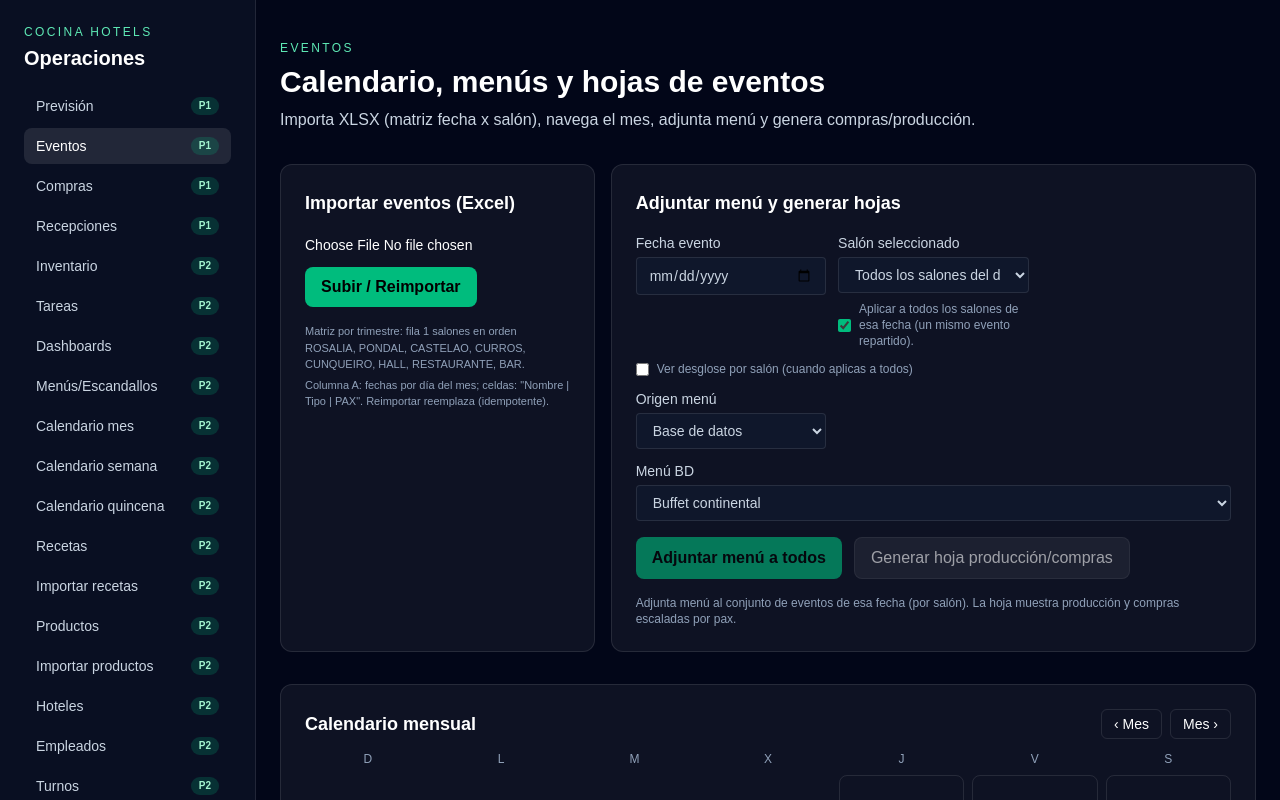
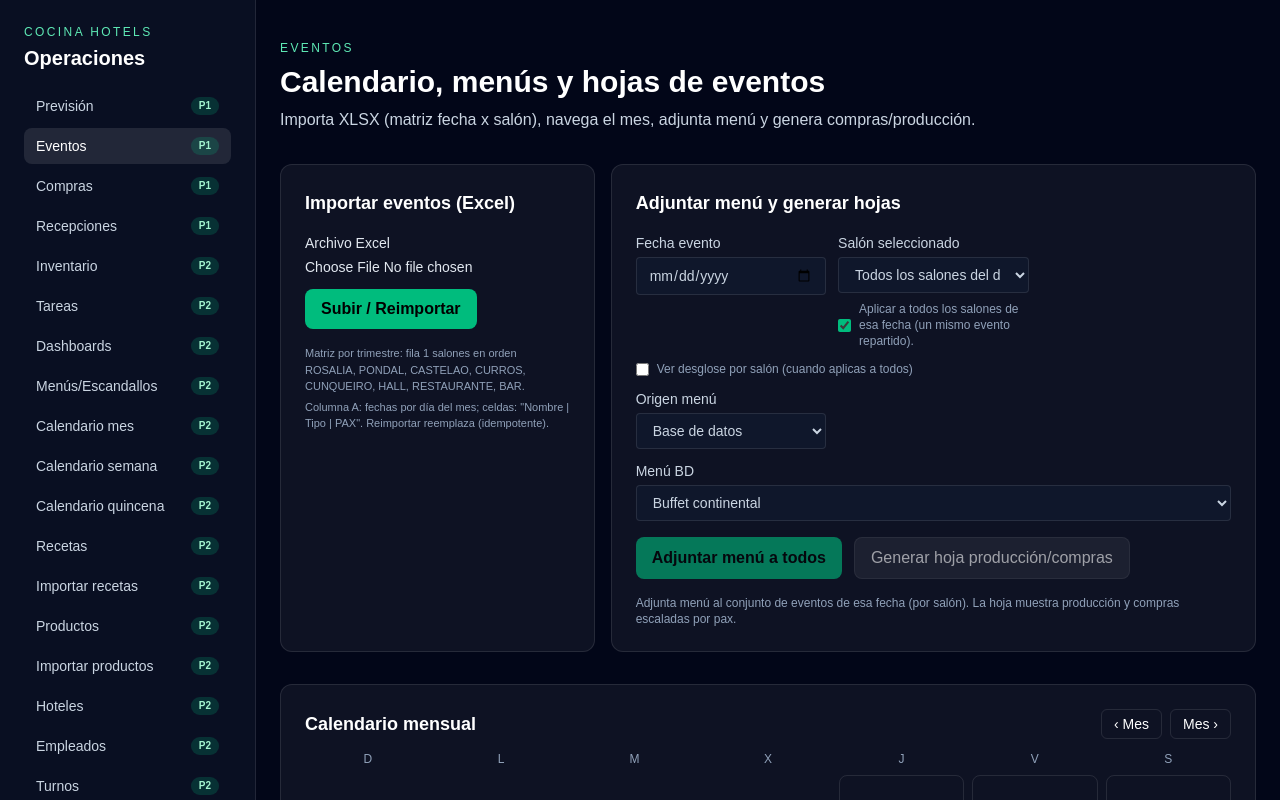
Before and after one commit to rai1001/gestion-ChefOs, a Next.js app: page /events in a window 1280 px wide. Shown: the top 800 px of the page. Built offline with nearby package versions, Linux system fonts and the light colour scheme.

Commit message:
fix(import-ui): make file input clickable on events/forecasts

```diff
--- a/src/app/(app)/events/page.tsx
+++ b/src/app/(app)/events/page.tsx
@@ -232,7 +232,17 @@ export default function EventsPage() {
         <section className="bg-white/5 border border-white/10 rounded-xl p-6 space-y-4 lg:col-span-1">
           <h2 className="text-lg font-semibold">Importar eventos (Excel)</h2>
           <form className="space-y-3" aria-label="events-import-form" onSubmit={handleImport}>
-            <input aria-label="Archivo Eventos" name="file" type="file" accept=".xlsx,.xls" className="text-sm" />
+            <label className="flex flex-col gap-1 text-sm text-slate-200">
+              Archivo Excel
+              <input
+                aria-label="Archivo Eventos"
+                name="file"
+                type="file"
+                accept=".xlsx,.xls"
+                className="text-sm cursor-pointer file:cursor-pointer"
+                required
+              />
+            </label>
             <div className="flex gap-3">
               <button
                 type="submit"
--- a/src/app/(app)/forecasts/page.tsx
+++ b/src/app/(app)/forecasts/page.tsx
@@ -125,7 +125,17 @@ export default function ForecastsPage() {
           </button>
         </div>
         <form className="space-y-3" aria-label="forecast-import-form" onSubmit={handleImport}>
-          <input aria-label="Archivo previsión" name="file" type="file" accept=".xlsx,.xls,.csv" className="text-sm" />
+          <label className="flex flex-col gap-1 text-sm text-slate-200">
+            Archivo previsión
+            <input
+              aria-label="Archivo previsión"
+              name="file"
+              type="file"
+              accept=".xlsx,.xls,.csv"
+              className="text-sm cursor-pointer file:cursor-pointer"
+              required
+            />
+          </label>
           <div className="flex gap-3">
             <button
               type="submit"
```
